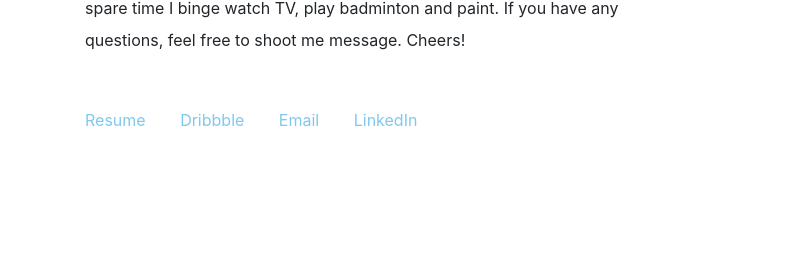
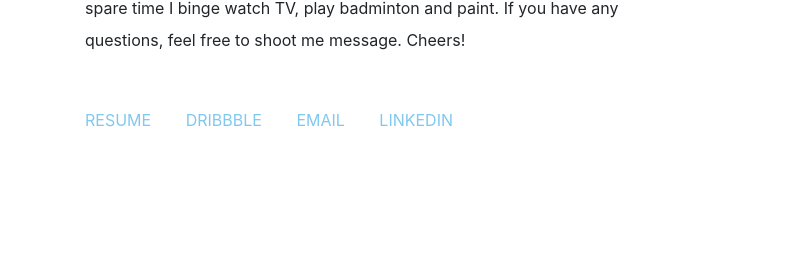
Before and after one commit to daniellyang/daniellyang.github.io, a website with bundled scripts: page index.html in a window 1280 px wide. Shown: the part 530-800 px from the top of the page, 0-790 px from the left. Built offline with nearby package versions, Linux system fonts and the light colour scheme.

Commit message:
caps links

```diff
--- a/index.html
+++ b/index.html
@@ -69,10 +69,10 @@
 							<div id ="social">
 							<p class="separator">
 
-								<a href="Yang_Daniell_Resume.pdf" style="color: #80C8EE" target="_blank"> Resume</a>
-								<a href="https://dribbble.com/daniellyang" style="color: #80C8EE" target="_blank"> Dribbble</a>
-								<a href="mailto:daniell.yang@uwaterloo.ca" style="color: #80C8EE"> Email</a>
-								<a href="https://linkedin.com/in/daniellyang" style="color: #80C8EE" target="_blank"> LinkedIn</a>
+								<a href="Yang_Daniell_Resume.pdf" style="color: #80C8EE" target="_blank"> RESUME</a>
+								<a href="https://dribbble.com/daniellyang" style="color: #80C8EE" target="_blank"> DRIBBBLE</a>
+								<a href="mailto:daniell.yang@uwaterloo.ca" style="color: #80C8EE"> EMAIL</a>
+								<a href="https://linkedin.com/in/daniellyang" style="color: #80C8EE" target="_blank"> LINKEDIN</a>
 							</p>
 							</div>
 
```
